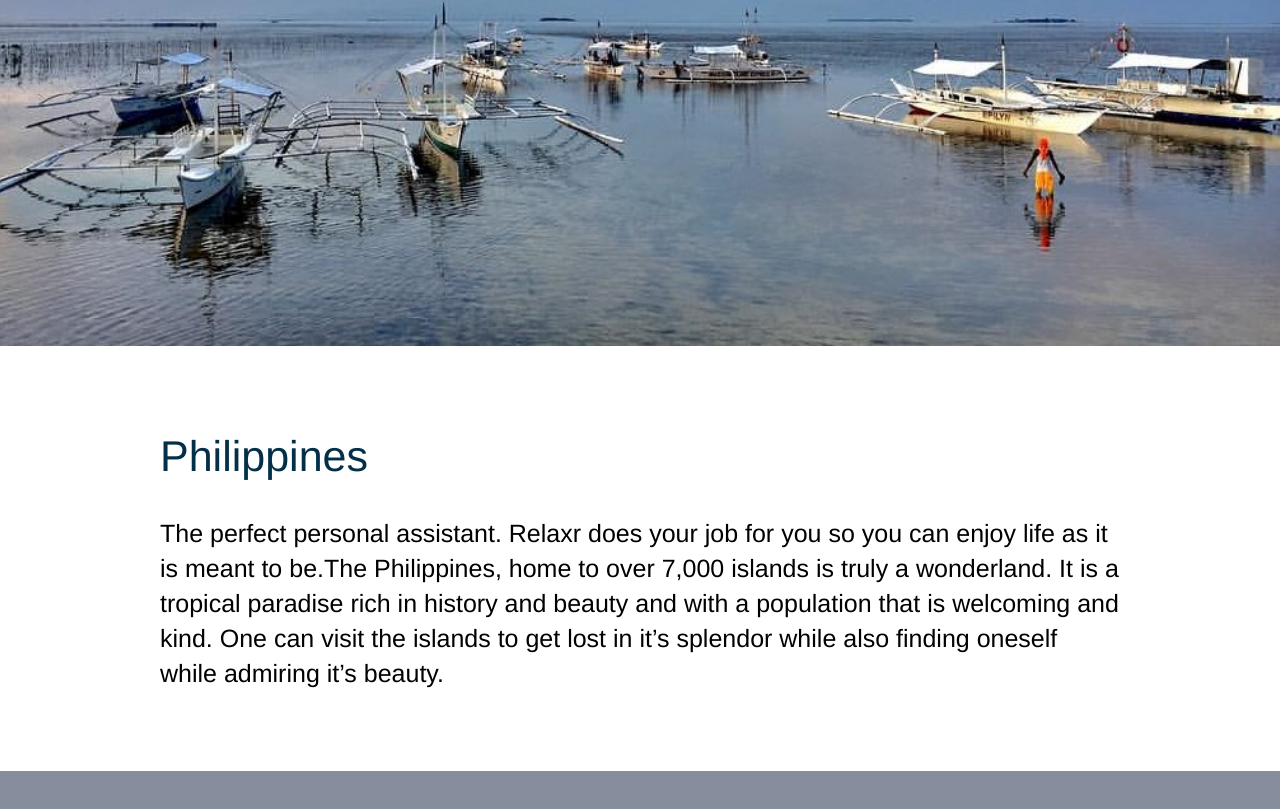
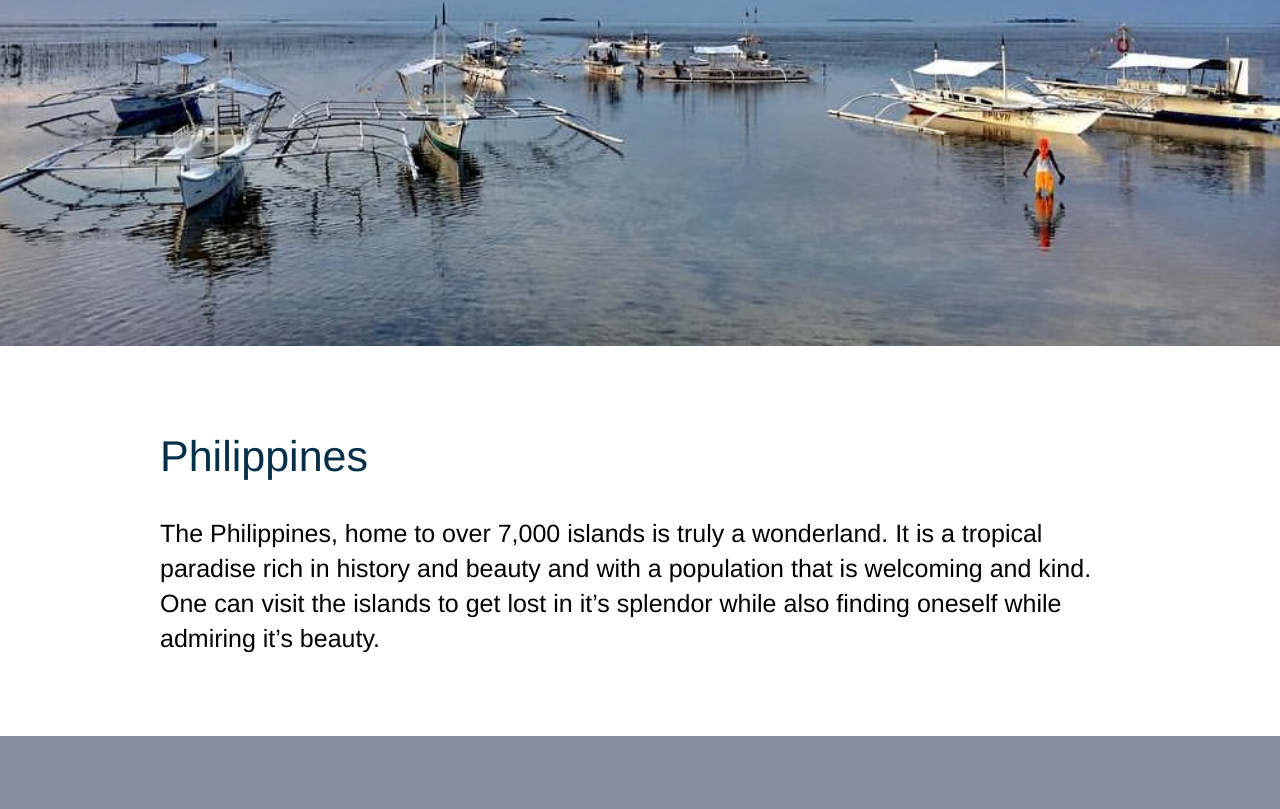
Before and after one commit to Lozo79/GoRenzo, a plain HTML site: page index.html in a window 1280 px wide. Shown: the part 379-1188 px from the top of the page. Drawn offline with Linux system fonts and the light colour scheme.

Commit message:
Fixed the paragraph

```diff
--- a/index.html
+++ b/index.html
@@ -31,7 +31,7 @@
 <section id="Philippines">
 		<div class="container">
 			<h3>Philippines</h3>
-			<p>The perfect personal assistant. Relaxr does your job for you so you can enjoy life as it is meant to be.The Philippines, home to over 7,000 islands is truly a wonderland. It is a tropical paradise rich in history and beauty and with a population that is welcoming and kind. One can visit the islands to get lost in it’s splendor while also finding oneself while admiring it’s beauty.  </p>
+			<p>The Philippines, home to over 7,000 islands is truly a wonderland. It is a tropical paradise rich in history and beauty and with a population that is welcoming and kind. One can visit the islands to get lost in it’s splendor while also finding oneself while admiring it’s beauty.  </p>
 
 		</div>
 </section>
```
